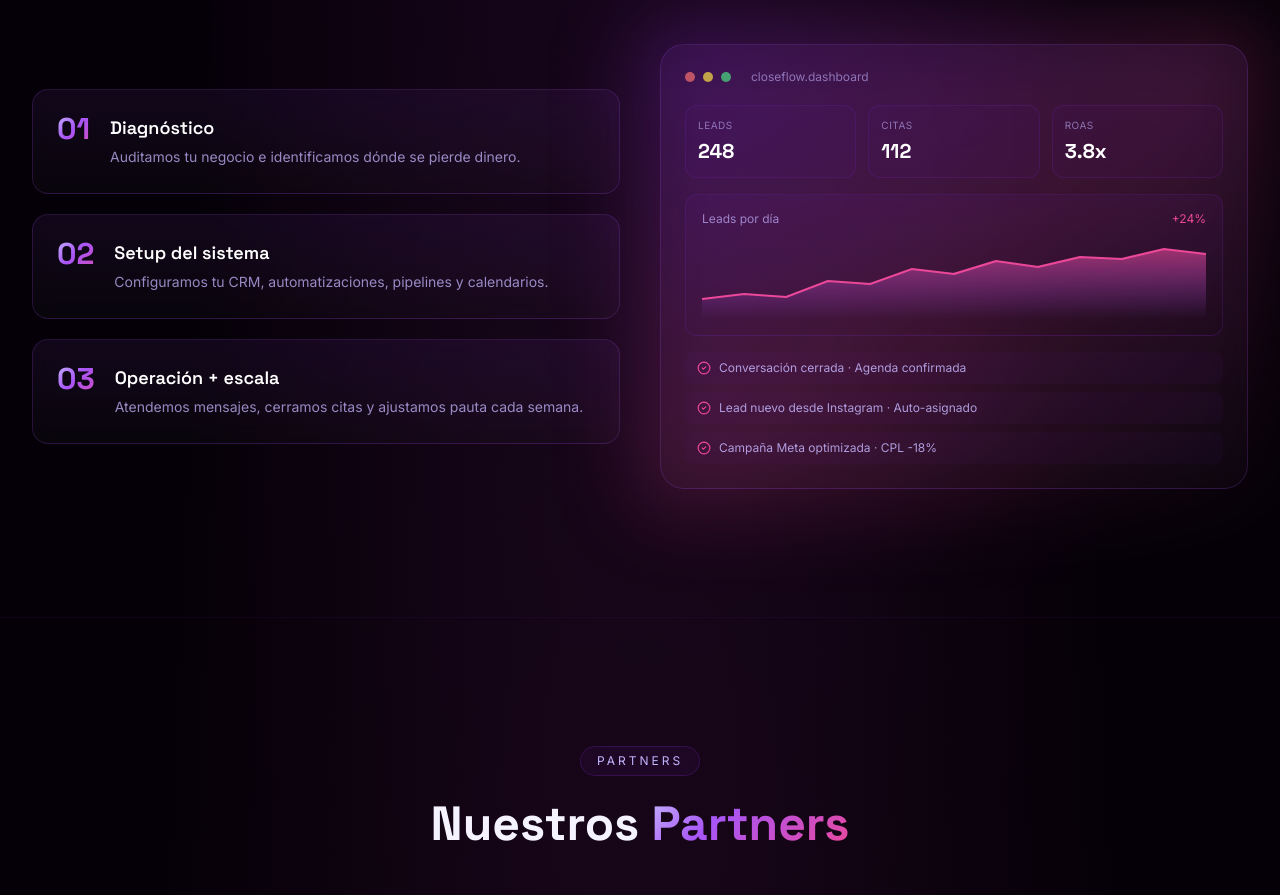
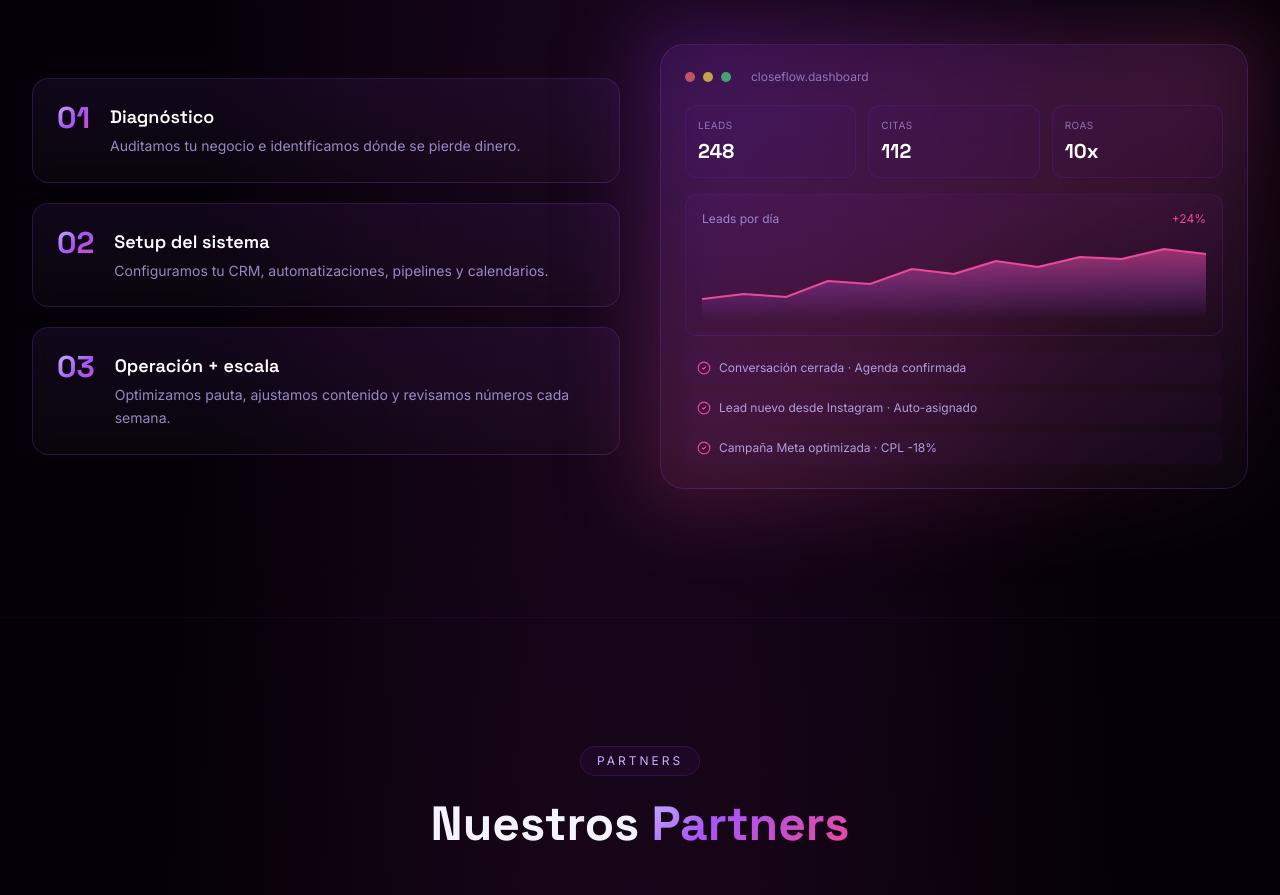
Before and after one commit to agencygi10-cell/closeflow-website, a Next.js app: page / in a window 1280 px wide. Shown: the part 4000-4895 px from the top of the page. Built offline with nearby package versions, Linux system fonts and the light colour scheme.

Commit message:
fix: animate partners, remove barberias, ROAS 10x, FAQ tweaks

```diff
--- a/components/HowItWorks.tsx
+++ b/components/HowItWorks.tsx
@@ -17,7 +17,7 @@ const steps = [
   {
     n: "03",
     title: "Operación + escala",
-    text: "Atendemos mensajes, cerramos citas y ajustamos pauta cada semana.",
+    text: "Optimizamos pauta, ajustamos contenido y revisamos números cada semana.",
   },
 ];
 
@@ -99,7 +99,7 @@ export default function HowItWorks() {
                 {[
                   { l: "Leads", v: "248" },
                   { l: "Citas", v: "112" },
-                  { l: "ROAS", v: "3.8x" },
+                  { l: "ROAS", v: "10x" },
                 ].map((k) => (
                   <div
                     key={k.l}
```
